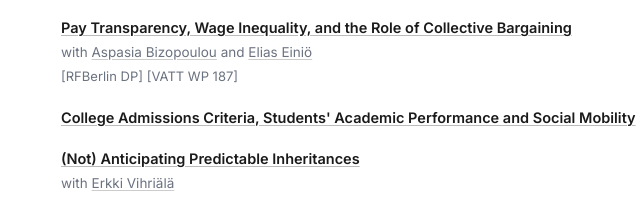
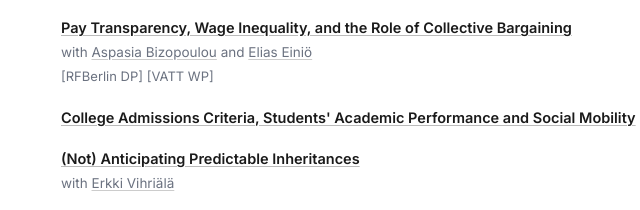
Before and after one commit to tvirkola/tvirkola.github.io, a plain HTML site: page index.html in a window 1280 px wide. Shown: the part 475-685 px from the top of the page, 361-1001 px from the left. Drawn offline with nearby package versions, Linux system fonts and the light colour scheme.

Commit message:
Shorten VATT working paper link label
Co-Authored-By: Claude Opus 5.5 <noreply@anthropic.com>

```diff
--- a/index.html
+++ b/index.html
@@ -171,7 +171,7 @@ const WORKING_PAPERS = [
     title: "Pay Transparency, Wage Inequality, and the Role of Collective Bargaining",
     coauthors: 'with <a href="https://sites.google.com/site/aspasiabizopoulou/home">Aspasia Bizopoulou</a> and <a href="https://sites.google.com/view/eliaseinio">Elias Einiö</a>',
     badge: "",
-    links: [["SSRN", "https://ssrn.com/abstract=5062899"], ["RFBerlin DP", "https://www.rfberlin.com/wp-content/uploads/2026/09/26252.pdf"], ["VATT WP 187", "https://www.doria.fi/bitstream/handle/10024/195848/vatt-working-paper-187-pay-transparency-wage-inequality-and-the-role-of-collective-bargaining.pdf?sequence=1&isAllowed=y"]]
+    links: [["SSRN", "https://ssrn.com/abstract=5062899"], ["RFBerlin DP", "https://www.rfberlin.com/wp-content/uploads/2026/09/26252.pdf"], ["VATT WP", "https://www.doria.fi/bitstream/handle/10024/195848/vatt-working-paper-187-pay-transparency-wage-inequality-and-the-role-of-collective-bargaining.pdf?sequence=1&isAllowed=y"]]
   },
   {
     title: "College Admissions Criteria, Students' Academic Performance and Social Mobility",
```
